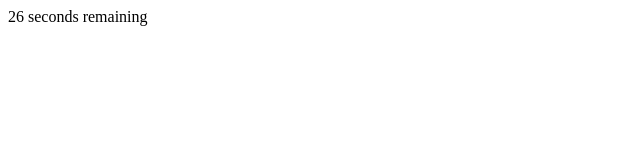
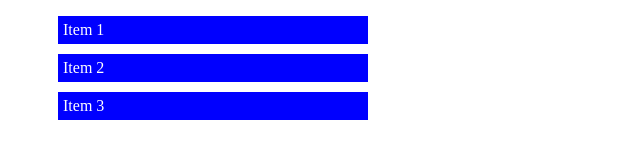
Before and after one commit to Tunglkps00866/MyGit, a plain HTML site: page test.html in a window 1280 px wide. Shown: the whole page, without its empty margins (0-640 px from the left). Drawn offline with Linux system fonts and the light colour scheme.

Commit message:
Update 5/11

```diff
--- a/test.html
+++ b/test.html
@@ -1,2 +1,30 @@
-<div id="some_div"></div>
-<script src="test.js"></script>
+<!DOCTYPE html>
+<html lang="en">
+<head>
+    <meta charset="UTF-8">
+    <meta name="viewport" content="width=device-width, initial-scale=1.0">
+    <meta http-equiv="X-UA-Compatible" content="ie=edge">
+    <title>Document</title>
+    <link rel="stylesheet" href="jquery-ui-1.12.1/jquery-ui.min.css">
+    <script src="jquery-3.3.1.min.js"></script>
+    <script src="jquery-ui.js"></script>
+</head>
+<body>
+    <style>
+        li{
+            padding: 1px;
+            background-color: blue;
+            color: white;
+            width: 300px;
+            margin: 10px;
+            padding: 5px;
+        }
+    </style>
+    <ul id="sort">
+        <li>Item 1</li>
+        <li>Item 2</li>
+        <li>Item 3</li>
+    </ul>
+    <script type="text/Javascript" src="test.js"></script>
+</body>
+</html>
--- a/test.js
+++ b/test.js
@@ -1,17 +1,5 @@
-var timeLeft = 30;
-var elem = document.getElementById('some_div');
-var timerId = setInterval(countdown, 1000);
-
-function countdown() {
-    if (timeLeft == -1) {
-        clearTimeout(timerId);
-        doSomething();
-    } else {
-        elem.innerHTML = timeLeft + ' seconds remaining';
-        timeLeft--;
-    }
-}
-
-function doSomething() {
-    alert("Hi");
-}
+          $(function()
+          {
+              $("#sort").sortable();
+              $("#sort").disableselection();
+          });
```
Also changed, not shown: index.html (+2 -7 lines).
